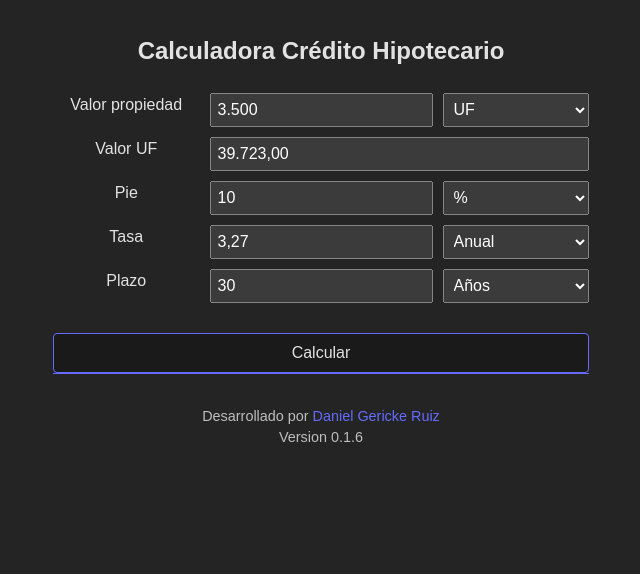
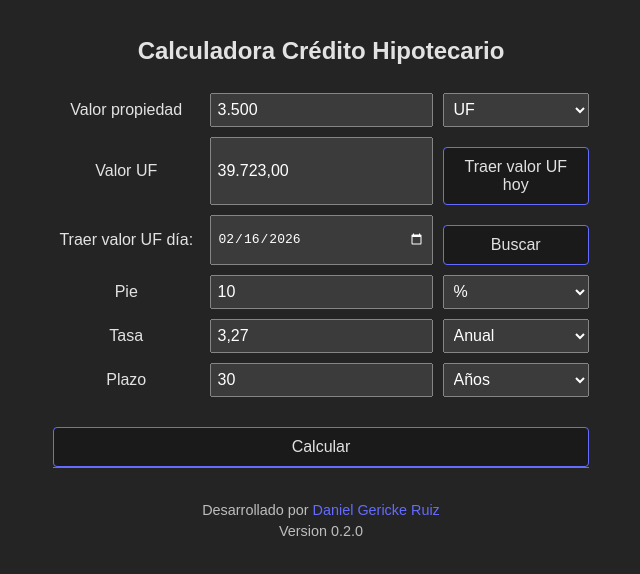
Before and after one commit to dgerickeruiz/CalculadoraCreditoHipotecario, a React (Vite) app: page / in a window 1280 px wide. Shown: the top 574 px of the page, without its empty margins (319-959 px from the left). Built offline with nearby package versions, Linux system fonts and the light colour scheme.

Commit message:
version 0.2.0 se agrega funcion para traer UF hoy y fecha especìfica

```diff
--- a/src/components/MortgageCalculator.css
+++ b/src/components/MortgageCalculator.css
@@ -21,9 +21,24 @@
   margin-bottom: 20px;
 }
 
+/* Center labels vertically within grid cells */
+.grid label {
+  align-self: center;
+}
+
 /* Utility to make an item span two columns in the 3-column grid */
 .span-2 {
   grid-column: span 2;
+}
+
+.uf-actions {
+  display: flex;
+  gap: 8px;
+  align-items: center;
+}
+
+.uf-actions input[type="date"] {
+  padding: 6px;
 }
 
 input, select {
--- a/src/components/MortgageCalculator.tsx
+++ b/src/components/MortgageCalculator.tsx
@@ -51,9 +51,92 @@ export default function MortgageCalculator() {
   // Display state for UF input to allow free editing without reformatting on every keystroke
   const [ufDisplay, setUfDisplay] = useState(() => formatNumber(form.ufValue, 2));
 
+  // UF fetch / date states
+  const [dateInput, setDateInput] = useState(() => new Date().toISOString().slice(0, 10));
+  const [ufLoading, setUfLoading] = useState(false);
+
   React.useEffect(() => {
     setUfDisplay(formatNumber(form.ufValue, 2));
   }, [form.ufValue]);
+
+  // Fetch latest UF from mindicador.cl
+  async function fetchUfToday() {
+    try {
+      setError("");
+      setUfLoading(true);
+      const res = await fetch("https://mindicador.cl/api/uf");
+      if (!res.ok) throw new Error("Error al obtener UF");
+      const data = await res.json();
+      // API returns a `serie` array with latest first
+      const value = (data && data.serie && data.serie.length > 0)
+        ? Number(data.serie[0].valor)
+        : (Number(data.valor) || 0);
+      if (!value) throw new Error("No se obtuvo el valor de la UF");
+      setForm({ ...form, ufValue: value });
+      setUfDisplay(formatNumber(value, 2));
+    } catch (e: any) {
+      setError(e?.message || "Error al obtener UF");
+    } finally {
+      setUfLoading(false);
+    }
+  }
+
+  // Fetch UF for specific date (YYYY-MM-DD)
+  async function fetchUfByDate(date: string) {
+    try {
+      setError("");
+      setUfLoading(true);
+      const dateStr = date; // expects YYYY-MM-DD
+
+      // First try the date-specific endpoint
+      const res = await fetch(`https://mindicador.cl/api/uf/${dateStr}`);
+      if (res.ok) {
+        const data = await res.json();
+        const value = (data && data.serie && data.serie.length > 0)
+          ? Number(data.serie[0].valor)
+          : (Number(data.valor) || 0);
+        if (!value) throw new Error("No se obtuvo el valor de la UF para la fecha");
+        setForm({ ...form, ufValue: value });
+        setUfDisplay(formatNumber(value, 2));
+        return;
+      }
+
+      // If the date endpoint fails (500 or no data), fetch the main series and find the closest match
+      const fallback = await fetch("https://mindicador.cl/api/uf");
+      if (!fallback.ok) throw new Error("Error al obtener UF desde el servicio");
+      const data = await fallback.json();
+      const serie = Array.isArray(data.serie) ? data.serie : [];
+
+      // Normalize and try to find exact date (compare YYYY-MM-DD)
+      const requested = new Date(dateStr);
+      let found = serie.find((it: any) => {
+        try {
+          return new Date(it.fecha).toISOString().slice(0, 10) === dateStr;
+        } catch {
+          return false;
+        }
+      });
+
+      // If not found, choose the closest earlier date in the serie
+      if (!found && serie.length > 0) {
+        const earlier = serie
+          .map((it: any) => ({ ...it, d: new Date(it.fecha) }))
+          .filter((it: any) => it.d <= requested)
+          .sort((a: any, b: any) => b.d.getTime() - a.d.getTime());
+        if (earlier.length > 0) found = earlier[0];
+        else found = serie[0]; // fallback to the most recent available
+      }
+
+      const value = found ? Number(found.valor) : 0;
+      if (!value) throw new Error("No se obtuvo el valor de la UF para la fecha");
+      setForm({ ...form, ufValue: value });
+      setUfDisplay(formatNumber(value, 2));
+    } catch (e: any) {
+      setError(e?.message || "Error al obtener UF para la fecha");
+    } finally {
+      setUfLoading(false);
+    }
+  }
 
   // Display states for other numeric fields so users can clear the input without it snapping to 0
   const [downPaymentDisplay, setDownPaymentDisplay] = useState(() => formatNumber(form.downPaymentValue, 0));
@@ -112,7 +195,6 @@ export default function MortgageCalculator() {
 
         <label>Valor UF</label>
         <input
-          className="span-2"
           type="text"
           value={ufDisplay}
           onChange={(e) => setUfDisplay(e.target.value)}
@@ -122,6 +204,20 @@ export default function MortgageCalculator() {
             setUfDisplay(formatNumber(n, 2));
           }}
         />
+        <button type="button" onClick={fetchUfToday} disabled={ufLoading}>
+          {ufLoading ? "Cargando UF..." : "Traer valor UF hoy"}
+        </button>
+
+        <label>Traer valor UF día:</label>
+        <input
+          type="date"
+          value={dateInput}
+          onChange={(e) => setDateInput(e.target.value)}
+          max={new Date().toISOString().slice(0, 10)}
+        />
+        <button type="button" onClick={() => fetchUfByDate(dateInput)} disabled={ufLoading}>
+          {ufLoading ? "Cargando..." : "Buscar"}
+        </button>
 
         <label>Pie</label>
         <input
@@ -218,7 +314,7 @@ export default function MortgageCalculator() {
             Daniel Gericke Ruiz
           </a>
         </p>
-        <p> Version 0.1.6</p>
+        <p> Version 0.2.0</p>
       </footer>
     </div>
   );
```
